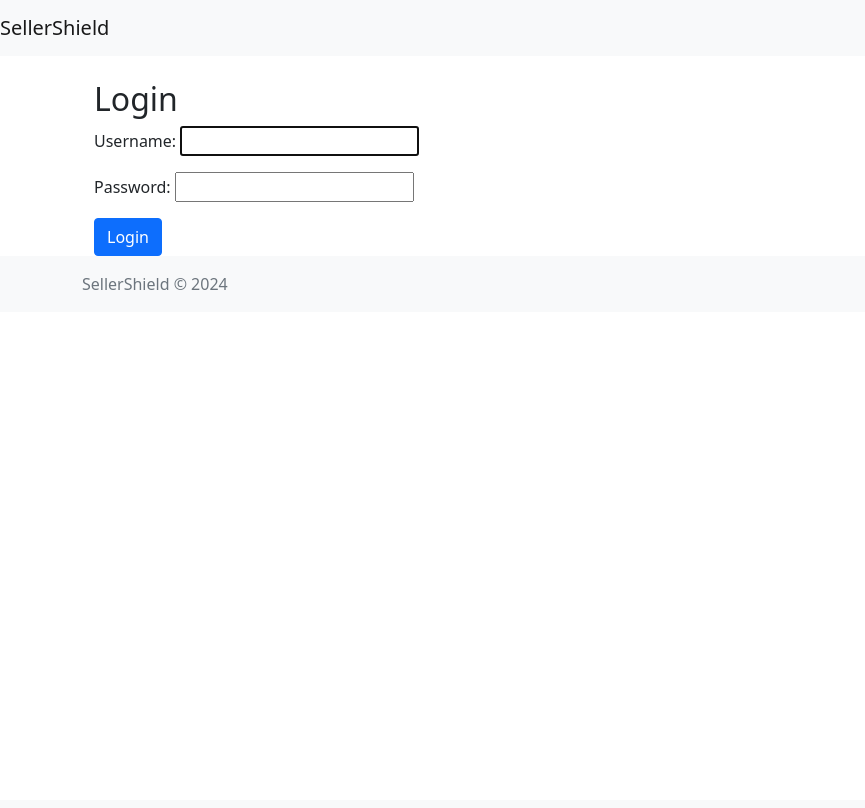
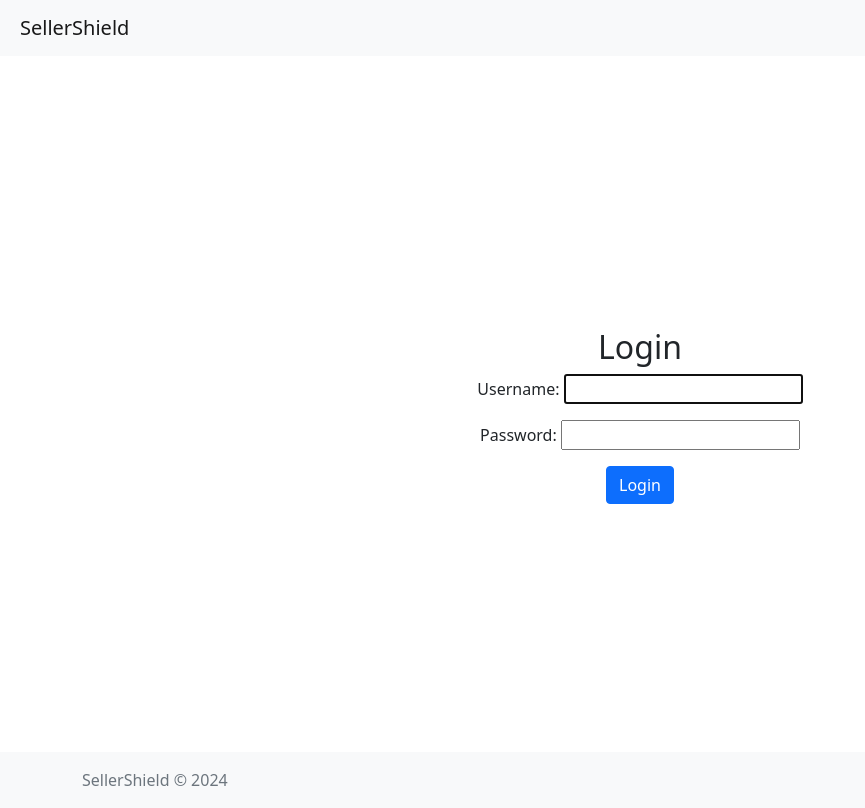
Before and after one commit to sandip-gavade/sellershield, a Django app: page / in a window 1280 px wide. Shown: the whole page, without its empty margins (0-865 px from the left). Before the commit the page ends 290 px from the top, so only its background shows below. Run offline with Django 5.2, Linux system fonts and the light colour scheme; some libraries are stand-ins or nearby versions.

Commit message:
style changes
Bootstrap changes added

```diff
--- a/accounts/templates/accounts/login.html
+++ b/accounts/templates/accounts/login.html
@@ -1,7 +1,8 @@
 {% extends "base.html" %}
 
 {% block content %}
-<div class="container">
+<div class="container d-flex justify-content-center align-items-center" style="height: 84vh;">
+    <div class="text-center">
         <h2>Login</h2>
         <form method="post">
             {% csrf_token %}
@@ -9,4 +10,6 @@
             <button type="submit" class="btn btn-primary">Login</button>
         </form>
     </div>
+</div>
+
 {% endblock %}
--- a/templates/base.html
+++ b/templates/base.html
@@ -32,8 +32,13 @@
     <!-- Navbar block that can be replaced or extended in child templates -->
     {% block navbar %}
     <nav class="navbar navbar-expand-lg navbar-light bg-light">
-        <a class="navbar-brand" href="{% url 'dashboard' %}">SellerShield</a>
-        <div class="ml-auto">
+        {% if user.is_authenticated %}
+        <a style="margin-left:20px" class="navbar-brand" href="{% url 'dashboard' %}">SellerShield</a>
+        {% else %}
+        <a style="margin-left:20px" class="navbar-brand" href="{% url 'login' %}">SellerShield</a>
+        {% endif %}
+
+        <div class="ms-auto" style="margin-right:30px">
             {% if user.is_authenticated %}
             <form method="POST" action="{% url 'logout' %}">
                 {% csrf_token %}
@@ -44,7 +49,7 @@
     </nav>
     {% endblock %}
 
-    <div class="container mt-4">
+    <div class="container mt-4" style="height: 84vh;">
         <!-- This is the main content block that child templates will override -->
         {% block content %}
         {% endblock %}
```
Lines whose indentation alone changed are shown as unchanged.
